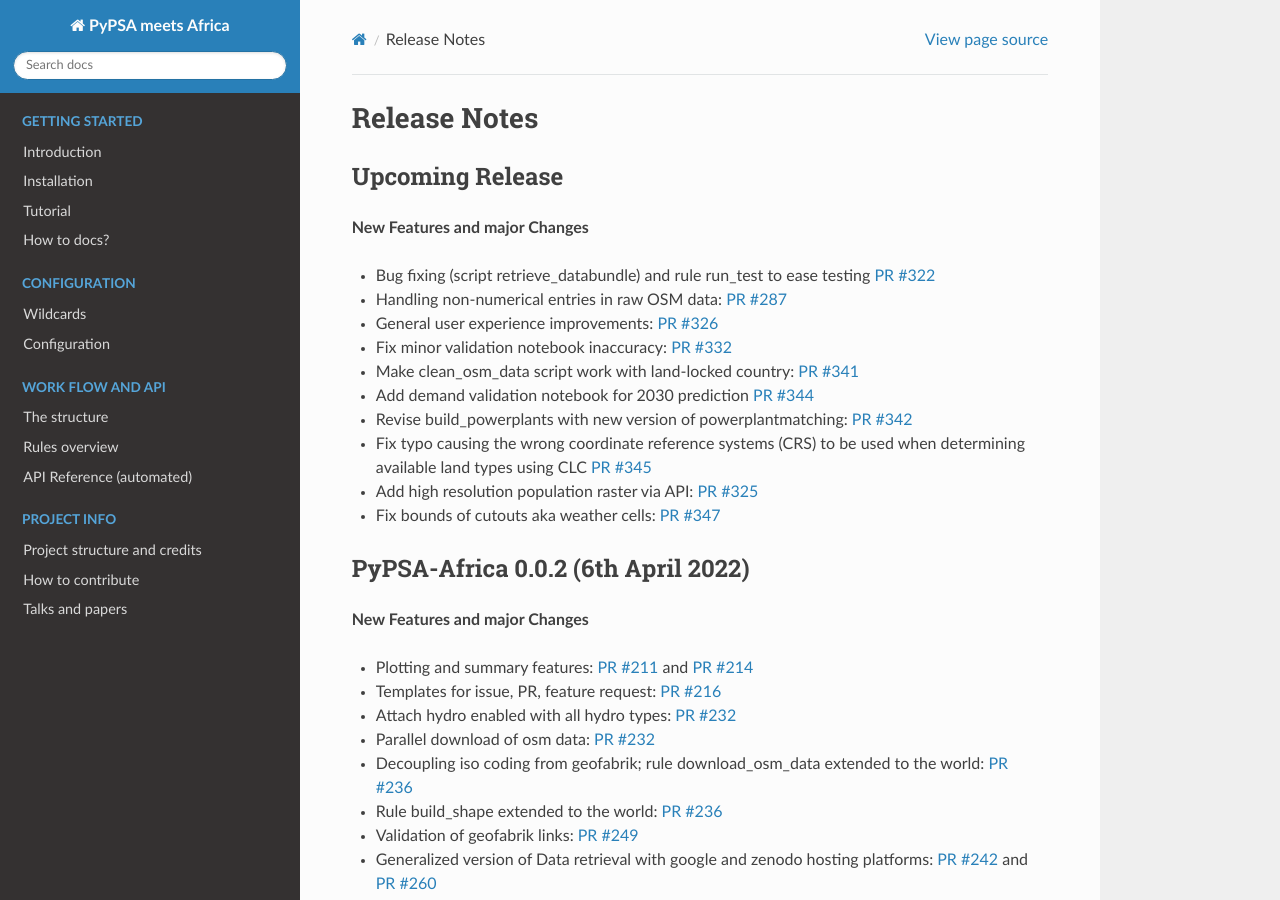
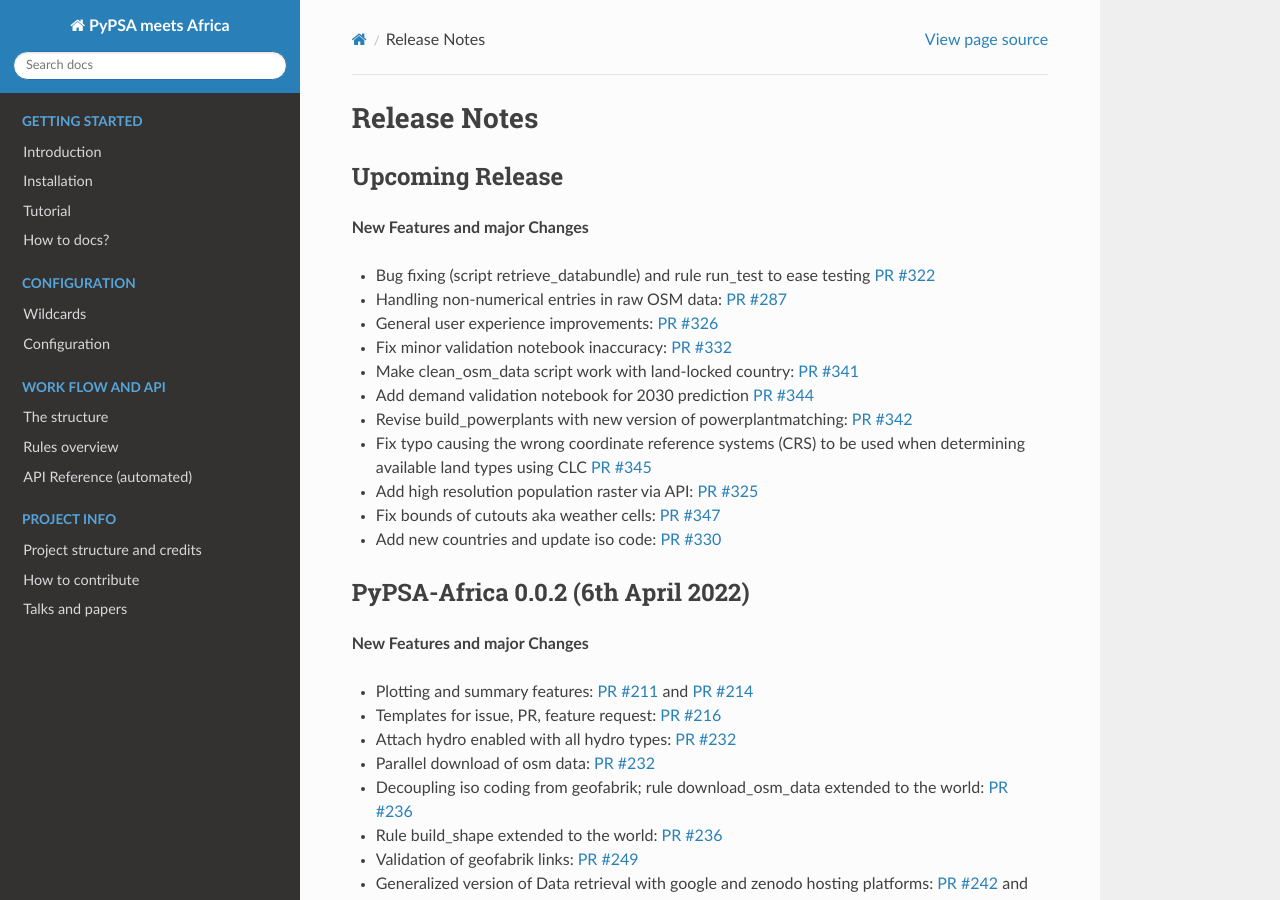
Before and after one commit to pypsa-meets-earth/pypsa-earth, a Sphinx documentation site: the page built from doc/release_notes.rst, in a window 1280 px wide and 900 px high. Built offline with Sphinx 7.4.7 and the Read the Docs theme 2.0.0, drawn with Linux system fonts in a browser that asks for light colours; pages that are not in the unit, such as notebooks, are missing from menus.

Commit message:
add release note

```diff
--- a/doc/release_notes.rst
+++ b/doc/release_notes.rst
@@ -29,9 +29,11 @@
 
 * Fix typo causing the wrong coordinate reference systems (CRS) to be used when determining available land types using CLC `PR #345 <https://github.com/pypsa-meets-africa/pypsa-africa/pull/345>`__
 
-* Add high resolution population raster via API: `PR #325 <https://github.com/pypsa-meets-africa/pypsa-africa/pull/325>`__
+* Add high resolution population raster via API: `PR #325 <https://github.com/pypsa-meets-africa/pypsa-africa/pull/325>`_
 
 * Fix bounds of cutouts aka weather cells: `PR #347 <https://github.com/pypsa-meets-africa/pypsa-africa/pull/347>`_
+
+* Add new countries and update iso code: `PR #330 <https://github.com/pypsa-meets-africa/pypsa-africa/pull/330>`_
 
 
 PyPSA-Africa 0.0.2 (6th April 2022)
```
